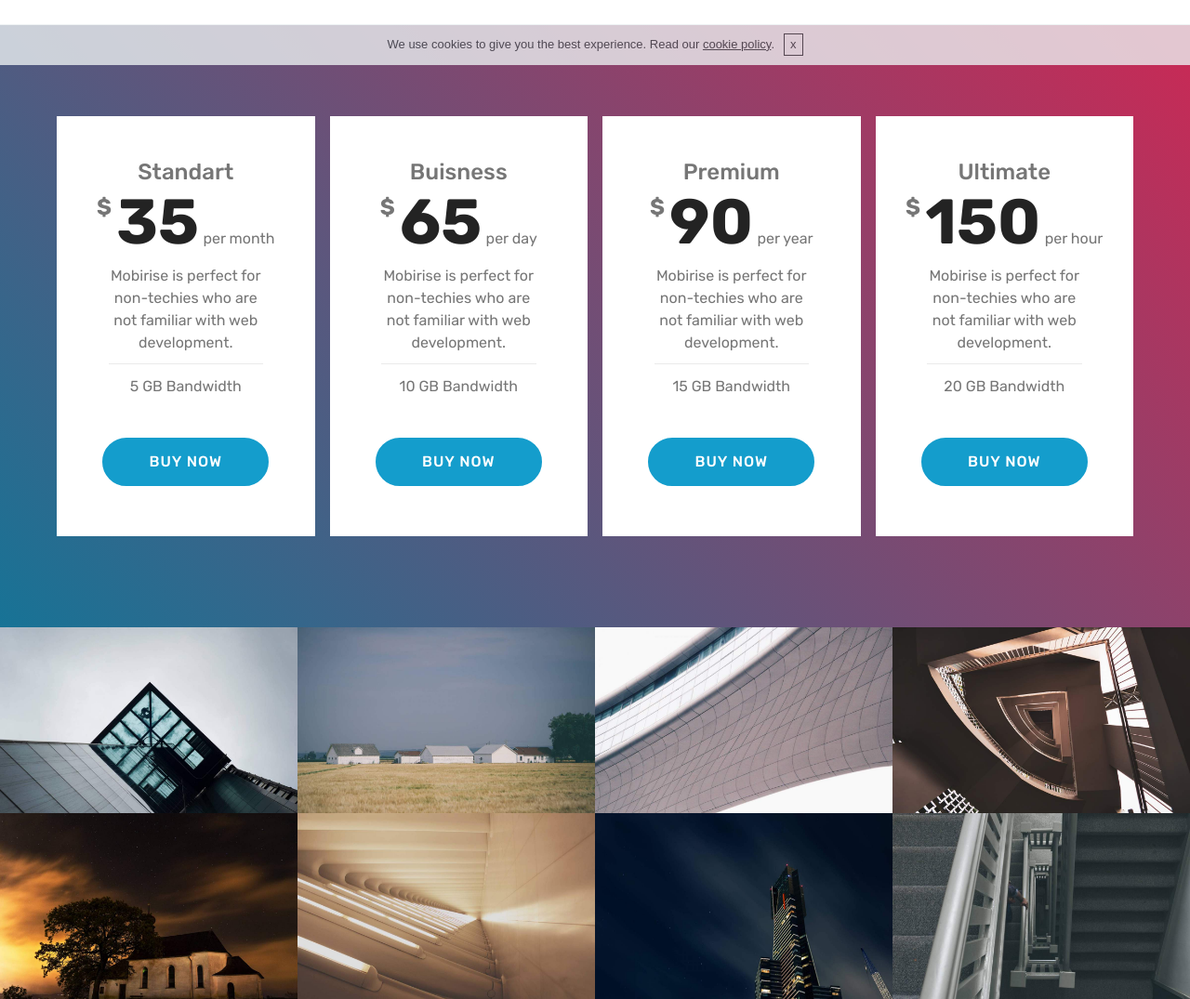
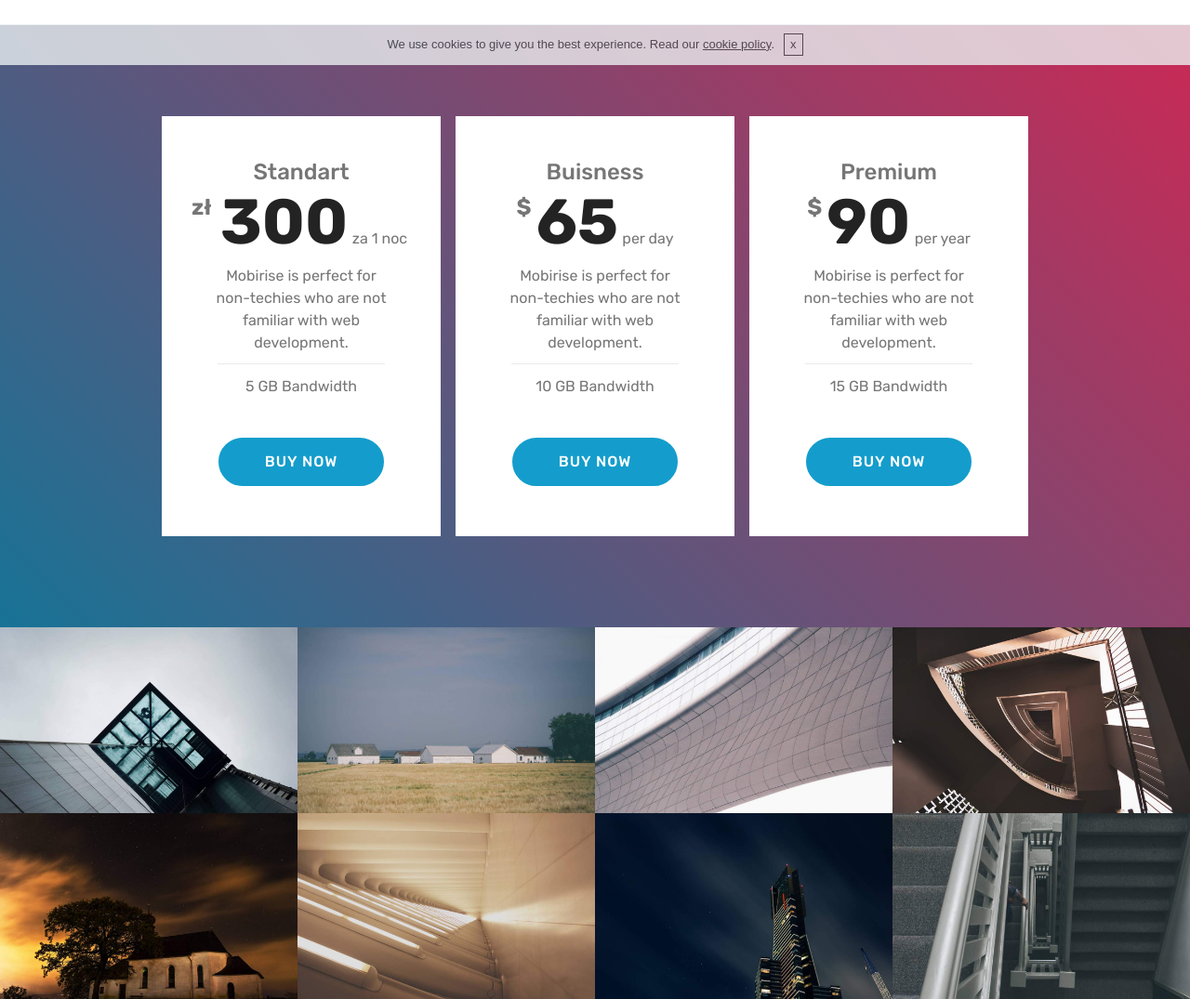
Before and after one commit to kris1pl/miedzyzdroje, a plain HTML site: page index.html in a window 1280 px wide. Shown: the part 730-1805 px from the top of the page at 93% size. Drawn offline with nearby package versions, Linux system fonts and the light colour scheme; a script that the page names is missing; files whose address does not match are found by name.

```diff
--- /dev/null
+++ b/assets/shopping-cart/minicart-customizer.js
@@ -0,0 +1,22 @@
+/**
+ * Minicart PayPal-link interception
+ * 05.04.2016
+ *
+ * [ 	Minicart.js is modified - disabled cart-window popup when adding/changeing items;
+ * 		html/css theme changed. ]
+ *
+ * Insert these lines in HTML
+ * <script src="https://cdnjs.cloudflare.com/ajax/libs/jquery-easing/1.3/jquery.easing.min.js"></script>
+ * <script src="plugins/minicart/dist/minicart.js"></script>
+ * <script src="minicart-customizer.js"></script>
+ *
+ */
+(function(){function g(a){var b=0;paypal.minicart.cart.items().forEach(function(a){b+=a._data.quantity});1==a&&$("#mc-shopcart").find("span").fadeTo("fast",.25).fadeTo("fast",1).fadeTo("fast",.25).fadeTo("fast",1);0<b?($("#mc-shopcart").fadeIn(),$("#mc-shopcart-qty").text(b?b:"")):($("#mc-shopcart-qty").fadeOut(),$("#mc-shopcart").fadeOut())}function n(a){var b={};decodeURIComponent(a).split("&").forEach(function(a){a=a.split("=");b[a[0]]=(a[1]||"").replace(/\+/g," ")});return b}function h(){var c;
+c=window.innerWidth<=a.site_width?a.side_offset:(window.innerWidth-a.site_width)/2+a.side_offset;switch(f){case 0:d.css({left:c+"px",right:"initial"});break;case 1:d.css({left:"initial",right:c+"px"})}}function p(){if(!k&&document.body){switch(a.shopcart_position){case "left":f=0;break;case "right":f=1;break;default:console.log("Shopcart position (orientation) is wrong");return}paypal.minicart.render({strings:{button:a.checkout_button+(a.checkout_button?" ":"")+'<img src="assets/shopping-cart/paypal_btn.png" alt="PayPal" />'}});
+window.location.href==a.returnURL&&(paypal.minicart.reset(),window.location=window.location.origin+window.location.pathname);$("body").append(a.shopcartHtml);d=$("#mc-shopcart");d.css({top:a.shopcart_top_offset+"px","font-size":a.shopcart_icon_size+"px",color:a.shopcart_icon_color,"background-color":a.shopcart_back_color});d.find("span").css({"font-size":a.sc_count_size+"px",color:a.sc_count_color,"background-color":a.sc_count_back_color});d.outerWidth();h();$("body").append("<style>#giftcard-to-shopcart {font-size: "+
+a.gift_icon_size+"px; color: "+a.gift_icon_color+"; background-color: "+a.gift_back_color+"}</style>");k=!0;$(window).resize(function(){h()});g();$("#mc-shopcart").click(function(a){a.stopPropagation();paypal.minicart.view.show();paypal.minicart.view.redraw()});$(document).on("click",'[href*="cmd=_cart"]a[href*="www.paypal.com/cgi-bin/webscr"]',function(c){c.stopPropagation();c.preventDefault();l=!0;var b=$(this).prop("href"),b=n(b.substring(b.indexOf("?")+1));console.log(b);result=paypal.minicart.cart.add({amount:b.amount,
+bn:b.bn,business:b.business,currency_code:b.currency_code,item_name:b.item_name,item_number:b.item_number,shipping:b.shipping,shipping2:b.shipping2,"return":a.returnURL,cancel_return:a.cancel_returnURL,notifyURL:a.notifyURL});if(!1!==result&&d){d.fadeIn();$("body").append(a.giftCardHtml);var b=d.offset().top,e=d.offset().left,f=(c.pageY-10-b)/2+b,h=(c.pageX-10-e)/2+e,k=$("body i#giftcard-to-shopcart").offset({top:c.pageY-10,left:c.pageX-10}).animate({top:f,left:h,width:"50px",height:"50px","font-size":"35px",
+padding:"8px"},1100,"easeInCubic").animate({top:b+25,left:e+20,width:"21px",height:"21px","font-size":"15px",padding:"3px"},1100,"easeOutCubic").fadeOut(function(){g(!0);$(k).detach()})}l=!1});paypal.minicart.cart.on("change",function(a){l||g(!0)});paypal.minicart.cart.on("remove",function(){g(!0)})}}function e(c){for(var b in c)m.hasOwnProperty(b)&&(a[b]=c[b]);$('a[href*="www.paypal.com/cgi-bin/webscr"]').length&&$(document).ready(function(){p()})}var m={shopcart_position:"right",site_width:1150,
+side_offset:20,shopcart_top_offset:120,gift_icon_color:"#FFF",gift_back_color:"#f97352",gift_icon_size:15,shopcart_icon_color:"#FFF",shopcart_back_color:"#000",shopcart_icon_size:50,sc_count_color:"#FFF",sc_count_back_color:"#f97352",sc_count_size:12,returnURL:window.location.origin+window.location.pathname+"?success",cancel_returnURL:window.location.origin+window.location.pathname+"?failure",shopcartCSSLink:'<link rel="stylesheet" href="minicart-theme.css" type="text/css">',giftCardHtml:'<i id="giftcard-to-shopcart" class="shoppingcart-icons">&#xe308;</i>',
+shopcartHtml:'<i id="mc-shopcart" role="button" class="shoppingcart-icons">&#xe1df;<span id="mc-shopcart-qty"></span></div></i>',checkout_button:"Check out with"},a=m,k=!1,l=!1,d,f;if("undefined"===typeof paypal||"undefined"===typeof paypal.minicart)return-1;window.mcShopcartOptions&&e(window.mcShopcartOptions);"function"===typeof define&&define.amd?define(function(){return e}):"object"==typeof exports?module.exports=e:window.mcShopcart=e})(jQuery);
+mcShopcart("undefined"===typeof shopcartSettings?null:shopcartSettings);
--- /dev/null
+++ b/assets/shopping-cart/minicart-theme.css
@@ -0,0 +1,73 @@
+@font-face {
+   font-family: 'ShoppingCart';
+    src:  url('shoppingcart.eot');
+    src:  url('shoppingcart.eot#iefix') format('embedded-opentype'),
+          url('shoppingcart.ttf') format('truetype'),
+          url('shoppingcart.woff') format('woff'),
+          url('shoppingcart.svg#icomoon') format('svg');
+    font-weight: normal;
+    font-style: normal;
+}
+/*
+  font was generated with iconmoon
+*/
+
+.shoppingcart-icons.icon-local_grocery_store:before {
+    content: "\e1df";
+}
+.shoppingcart-icons.icon-card_giftcard:before {
+    content: "\e308";
+}
+
+#PPMiniCart {
+  z-index: 3000; }
+
+#PPMiniCart .minicart-subtotal{
+      right: 10px;
+      left: auto !important;
+}
+.shoppingcart-icons {
+  font-family: 'ShoppingCart';
+  font-weight: normal;
+  font-style: normal;
+  font-size: 24px;
+  line-height: 1;
+  letter-spacing: normal;
+  text-transform: none;
+  display: inline-block;
+  white-space: nowrap;
+  word-wrap: normal;
+  direction: ltr;
+  -webkit-font-feature-settings: 'liga';
+  -webkit-font-smoothing: antialiased; }
+
+#mc-shopcart {
+  position: fixed;
+  z-index: 105;
+  display: block;
+  font-size: 50px;
+  padding: 10px;
+  color: black;
+  border-radius: 50%;
+  background-color: rgba(250, 250, 250, 0.95); }
+  #mc-shopcart span#mc-shopcart-qty {
+    font: 300 12px sans-serif;
+    position: absolute;
+    top: 2px;
+    right: -5px;
+    padding: 3px 7px;
+    white-space: nowrap;
+    color: #fff;
+    border-radius: 10px;
+    background-color: #05a; }
+    #mc-shopcart span#mc-shopcart-qty:empty {
+      display: none; }
+
+#giftcard-to-shopcart {
+  border-radius: 50%;
+  padding: 3px;
+  position: absolute;
+  z-index: 1000; }
+#mc-shopcart {
+  cursor: pointer;
+}
--- a/index.html
+++ b/index.html
@@ -13,6 +13,7 @@
   <link rel="stylesheet" href="assets/bootstrap/css/bootstrap.min.css">
   <link rel="stylesheet" href="assets/bootstrap/css/bootstrap-grid.min.css">
   <link rel="stylesheet" href="assets/bootstrap/css/bootstrap-reboot.min.css">
+  <link rel="stylesheet" href="assets/shopping-cart/minicart-theme.css">
   <link rel="stylesheet" href="assets/socicon/css/styles.css">
   <link rel="stylesheet" href="assets/dropdown/css/style.css">
   <link rel="stylesheet" href="assets/theme/css/style.css">
@@ -23,7 +24,8 @@
 
 </head>
 <body>
-<section class="menu cid-qGh0Ah6Dqg" once="menu" id="menu1-1" data-rv-view="302">
+<script>var shopcartSettings = {"shopcart_top_offset":120,"side_offset":20,"site_width":1150,"shopcart_icon_color":"#FFFFFF","shopcart_back_color":"#000000","shopcart_icon_size":30,"sc_count_color":"#FFFFFF","sc_count_back_color":"#F97352","sc_count_size":12,"checkout_button":"Check out with"};</script>
+<section class="menu cid-qGh0Ah6Dqg" once="menu" id="menu1-1" data-rv-view="69">
 
 
 
@@ -67,7 +69,7 @@
     </nav>
 </section>
 
-<section class="engine"><a href="https://mobirise.co/j">design your own website</a></section><section class="header1 cid-qGh0qrSCWs mbr-parallax-background" id="header1-0" data-rv-view="299">
+<section class="engine"><a href="https://mobirise.co/n">bootstrap modal</a></section><section class="header1 cid-qGh0qrSCWs mbr-parallax-background" id="header1-0" data-rv-view="66">
 
 
 
@@ -91,7 +93,7 @@
 
 </section>
 
-<section class="mbr-section article content9 cid-qGh0ERvY0h" id="content9-2" data-rv-view="304">
+<section class="mbr-section article content9 cid-qGh0ERvY0h" id="content9-2" data-rv-view="71">
 
 
 
@@ -104,7 +106,7 @@
         </div>
 </section>
 
-<section class="cid-qGh0JK4JTx" id="pricing-tables1-3" data-rv-view="306">
+<section class="cid-qGh0JK4JTx" id="pricing-tables1-3" data-rv-view="73">
 
 
 
@@ -112,16 +114,14 @@
     <div class="container">
         <div class="media-container-row">
 
-            <div class="plan col-12 mx-2 my-2 justify-content-center col-lg-3">
+            <div class="plan col-12 mx-2 my-2 justify-content-center col-lg-4">
                 <div class="plan-header text-center pt-5">
                     <h3 class="plan-title mbr-fonts-style display-5">Standart</h3>
                     <div class="plan-price">
-                        <span class="price-value mbr-fonts-style display-5">
-                            $
-                        </span>
+                        <span class="price-value mbr-fonts-style display-5">zł&nbsp;</span>
                         <span class="price-figure mbr-fonts-style display-1">
-                              35</span>
-                        <small class="price-term mbr-fonts-style display-7">per month</small>
+                              300</span>
+                        <small class="price-term mbr-fonts-style display-7">za 1 noc&nbsp;</small>
                     </div>
                 </div>
                 <div class="plan-body">
@@ -131,13 +131,11 @@
                             <li class="list-group-item">5 GB Bandwidth</li>
                         </ul>
                     </div>
-                    <div class="mbr-section-btn text-center py-4 pb-5">
-                        <a href="https://mobirise.com" class="btn btn-primary display-4">BUY NOW</a>
-                    </div>
+                    <div class="mbr-section-btn text-center py-4 pb-5"><a href="https://www.paypal.com/cgi-bin/webscr?business=kris1.pl%40gmail.com&cmd=_xclick&amount=300&item_name=Custom+Item&currency_code=USD" class="btn btn-primary display-4">BUY NOW</a></div>
                 </div>
             </div>
 
-            <div class="plan col-12 mx-2 my-2 justify-content-center col-lg-3">
+            <div class="plan col-12 mx-2 my-2 justify-content-center col-lg-4">
                 <div class="plan-header text-center pt-5">
                     <h3 class="plan-title mbr-fonts-style display-5">Buisness</h3>
                     <div class="plan-price">
@@ -162,7 +160,7 @@
                 </div>
             </div>
 
-            <div class="plan col-12 mx-2 my-2 justify-content-center col-lg-3">
+            <div class="plan col-12 mx-2 my-2 justify-content-center col-lg-4">
                 <div class="plan-header text-center pt-5">
                     <h3 class="plan-title mbr-fonts-style display-5">Premium</h3>
                     <div class="plan-price">
@@ -187,35 +185,12 @@
                 </div>
             </div>
 
-            <div class="plan col-12 mx-2 my-2 justify-content-center col-lg-3">
-                <div class="plan-header text-center pt-5">
-                    <h3 class="plan-title mbr-fonts-style display-5">Ultimate</h3>
-                    <div class="plan-price">
-                        <span class="price-value mbr-fonts-style display-5">
-                            $
-                        </span>
-                        <span class="price-figure mbr-fonts-style display-1">
-                            150</span>
-                        <small class="price-term mbr-fonts-style display-7">per hour</small>
-                    </div>
-                </div>
-                <div class="plan-body">
-                    <div class="plan-list align-center">
-                        <ul class="list-group list-group-flush mbr-fonts-style display-7">
-                            <li class="list-group-item">Mobirise is perfect for non-techies who are not familiar with web development.</li>
-                            <li class="list-group-item">20 GB Bandwidth</li>
-                        </ul>
-                    </div>
-                    <div class="mbr-section-btn text-center py-4 pb-5">
-                        <a href="https://mobirise.com" class="btn btn-primary display-4">BUY NOW</a>
-                    </div>
-                </div>
-            </div>
+
         </div>
     </div>
 </section>
 
-<section class="mbr-gallery mbr-slider-carousel cid-qGh0R5UhXp" id="gallery3-4" data-rv-view="309">
+<section class="mbr-gallery mbr-slider-carousel cid-qGh0R5UhXp" id="gallery3-4" data-rv-view="76">
 
 
 
@@ -225,7 +200,7 @@
 
 </section>
 
-<section class="cid-qGh0RUe2hE" id="video3-5" data-rv-view="360">
+<section class="cid-qGh0RUe2hE" id="video3-5" data-rv-view="127">
 
 
 
@@ -236,7 +211,7 @@
     </figure>
 </section>
 
-<section class="cid-qGh0WEJtCx" id="footer1-6" data-rv-view="362">
+<section class="cid-qGh0WEJtCx" id="footer1-6" data-rv-view="129">
 
 
 
@@ -276,6 +251,9 @@
   <script src="assets/smoothscroll/smooth-scroll.js"></script>
   <script src="assets/cookies-alert-plugin/cookies-alert-core.js"></script>
   <script src="assets/cookies-alert-plugin/cookies-alert-script.js"></script>
+  <script src="assets/shopping-cart/minicart.js"></script>
+  <script src="assets/shopping-cart/jquery.easing.min.js"></script>
+  <script src="assets/shopping-cart/minicart-customizer.js"></script>
   <script src="assets/parallax/jarallax.min.js"></script>
   <script src="assets/touchswipe/jquery.touch-swipe.min.js"></script>
   <script src="assets/masonry/masonry.pkgd.min.js"></script>
```
Also changed, not shown: assets/shopping-cart/paypal_btn.png (added), assets/shopping-cart/shoppingcart.svg (added), assets/shopping-cart/shoppingcart.woff (added), 1 other file.
